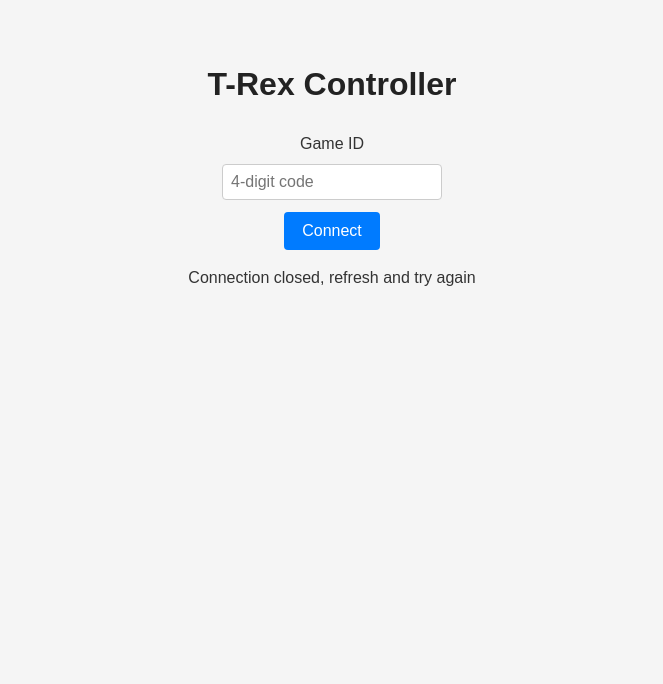
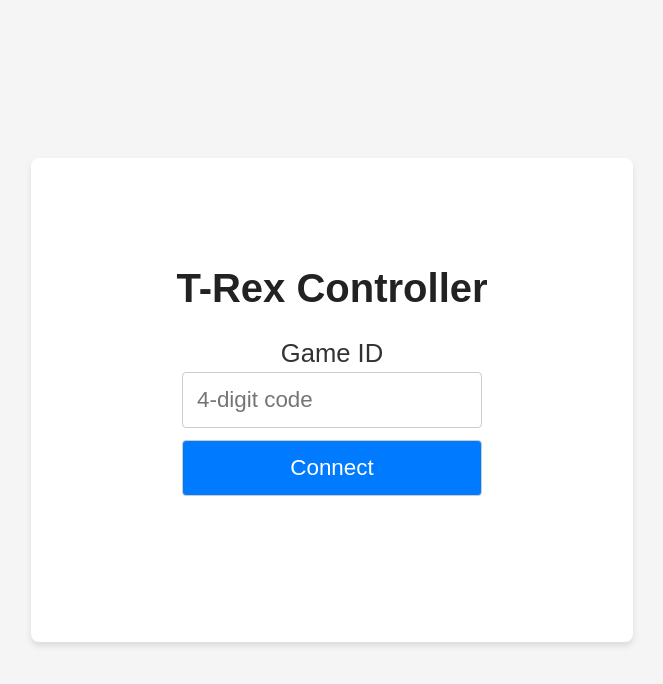
Before and after one commit to rohittp0/trex, a website with bundled scripts: page public/controller.html in a window 1280 px wide. Shown: the whole page, without its empty margins (308-971 px from the left). Built offline with nearby package versions, Linux system fonts and the light colour scheme; no server answers.

Commit message:
just added some changes in the controller screenshot is provided

```diff
--- a/public/css/controller.css
+++ b/public/css/controller.css
@@ -11,20 +11,27 @@ body {
     background-color: #f5f5f5;
     color: #333;
     line-height: 1.5;
+    font-size: 1.6rem;
+    display: flex; /* Use Flexbox for centering */
+    justify-content: center; /* Center horizontally */
+    align-items: center; /* Center vertically */
+    height: 100vh; /* Full viewport height */
 }
 
 /* Container for alignment */
 .controller-container {
-    max-width: 400px;
-    margin: 60px auto;
-    padding: 0 20px;
+    max-width: 90%; /* Slightly adjusted for better responsiveness */
+    padding: 100px;
     text-align: center;
+    background-color: #fff;
+    border-radius: 8px;
+    box-shadow: 0 4px 6px rgba(0, 0, 0, 0.1);
 }
 
 /* Heading */
 .controller-container h1 {
-    font-size: 2rem;
-    margin-bottom: 24px;
+    font-size: 2.5rem; /* Adjusted for readability */
+    margin-bottom: 16px;
     color: #222;
 }
 
@@ -33,43 +40,58 @@ body {
     display: flex;
     flex-direction: column;
     align-items: center;
-    margin-bottom: 16px;
 }
 
-.connect-form label {
-    margin-bottom: 8px;
-    font-size: 1rem;
-    font-weight: 500;
+.connect-form input,
+.connect-form button {
+    width: 100%; /* Full width for small screens */
+    max-width: 300px;
+    padding: 14px;
+    font-size: 1.4rem; /* Adjusted for readability */
+    margin-bottom: 12px;
+    border-radius: 4px;
+    border: 1px solid #ccc; /* Only for input */
 }
 
-.connect-form input {
-    width: 220px;
-    padding: 8px;
-    font-size: 1rem;
-    margin-bottom: 12px;
-    border: 1px solid #ccc;
-    border-radius: 4px;
+#gameId {
+    border: 1px solid #ccc; /* Border for input */
+    background-color: #fff; /* Background for input */
+    color: black;
 }
 
 .connect-form button {
-    padding: 10px 18px;
-    font-size: 1rem;
-    color: #fff;
-    background-color: #007bff; /* A bootstrap-like blue */
-    border: none;
-    border-radius: 4px;
-    cursor: pointer;
-    transition: background-color 0.2s ease;
+    background-color: #007bff; /* Only for button */
+    color: #fff; /* Only for button */
+    cursor: pointer; /* Only for button */
+    transition: background-color 0.2s ease; /* Only for button */
 }
 
 .connect-form button:hover {
-    background-color: #0056b3;
+    background-color: #0056b3; /* Hover effect for button */
 }
 
 /* Status messages */
 .messages {
-    min-height: 1.5em;
-    margin-top: 12px;
-    font-size: 1rem;
-    color: #333;
+    font-size: 1.4rem; /* Adjusted for readability */
+    color: #ffffff;
 }
+
+/* Responsive Design for mobile view */
+@media (max-width: 767px) {
+    .controller-container {
+        max-width: 100%; /* Expand width for mobile view */
+        padding: 20px; /* Adjust padding for mobile */
+        font-size: 1.4rem; /* Adjust overall font size for better readability */
+    }
+
+    .controller-container h1 {
+        font-size: 2.5rem; /* Make heading larger on mobile */
+        margin-bottom: 16px; /* Adjust spacing */
+    }
+
+    .connect-form input,
+    .connect-form button {
+        max-width: 90%; /* Allow inputs and buttons to take more width */
+        padding: 16px; /* Make inputs and buttons larger */
+    }
+}
```
Also changed, not shown: public/controller.html (+18 -14 lines).
